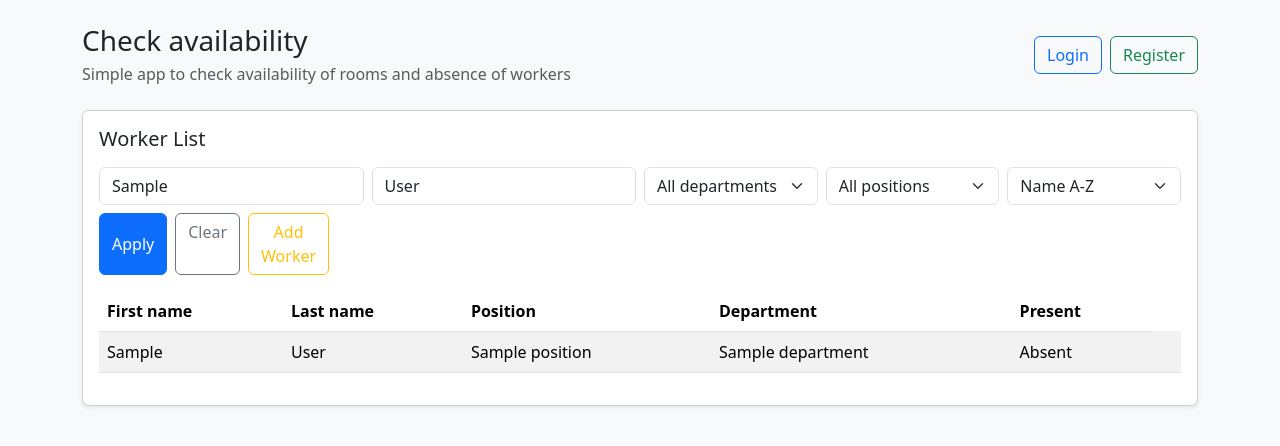
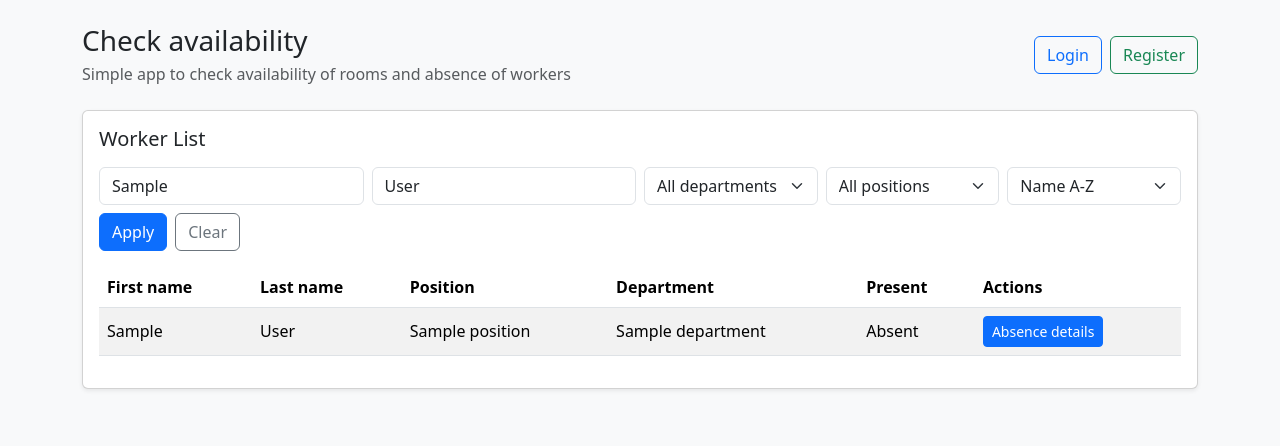
Before and after one commit to StanislawMarszalek/Internship-project-Check-Availability, a Django app: template templates/showing_data/list_workers.html in a window 1280 px wide. Shown: the top 446 px of the page. Run offline with Django 5.2, Linux system fonts and the light colour scheme; the template is opened without the code that fills it: most values are stand-ins (such as "Sample title", 1, 10 or a date in 2020).

Commit message:
Add button to show detail about the absence

```diff
--- a/templates/showing_data/list_workers.html
+++ b/templates/showing_data/list_workers.html
@@ -58,7 +58,9 @@
             <div class="col-md-2 d-flex gap-2">
                 <button type="submit" class="btn btn-primary">Apply</button>
                 <a href="{% url 'availability:workers_list' %}" class="btn btn-outline-secondary">Clear</a>
+                {% if user.is_authenticated and user.is_superuser %}
                 <a href="/admin/RoomAndWorkerAvailabilityApp/worker/add/" class="btn btn-outline-warning">Add Worker</a>
+                {% endif %}
             </div>
         </form>
 
@@ -72,9 +74,9 @@
                         <th>Position</th>
                         <th>Department</th>
                         <th>Present</th>
-                        {% if user.is_authenticated and user.is_superuser %}
+
                         <th>Actions</th>
-                            {% endif %}
+
                     </tr>
                 </thead>
                 <tbody>
@@ -90,7 +92,6 @@
                         	<td>Absent</td>
                         {% endif %}
                         <td>
-
                             {% if user.is_authenticated and user.is_superuser %}
                             <a class="btn btn-sm btn-warning" href="{% url 'admin:RoomAndWorkerAvailabilityApp_worker_change' worker.pk %}">
                                 Edit
@@ -98,6 +99,15 @@
                             <a  class="btn btn-sm btn-danger" href="{% url 'admin:RoomAndWorkerAvailabilityApp_worker_delete' worker.pk %}">
                                 Delete
                             </a>
+                            {% endif %}
+                            {% if not worker.is_present %}
+                                <a  class="btn btn-sm btn-primary" href="{% url 'admin:RoomAndWorkerAvailabilityApp_worker_delete' worker.pk %}">
+                                Absence details
+                            </a>
+                            {% else %}
+                                {% if not user.is_superuser %}
+                                    <a>No action available</a>
+                                {% endif %}
                             {% endif %}
                         </td>
                     </tr>
```
